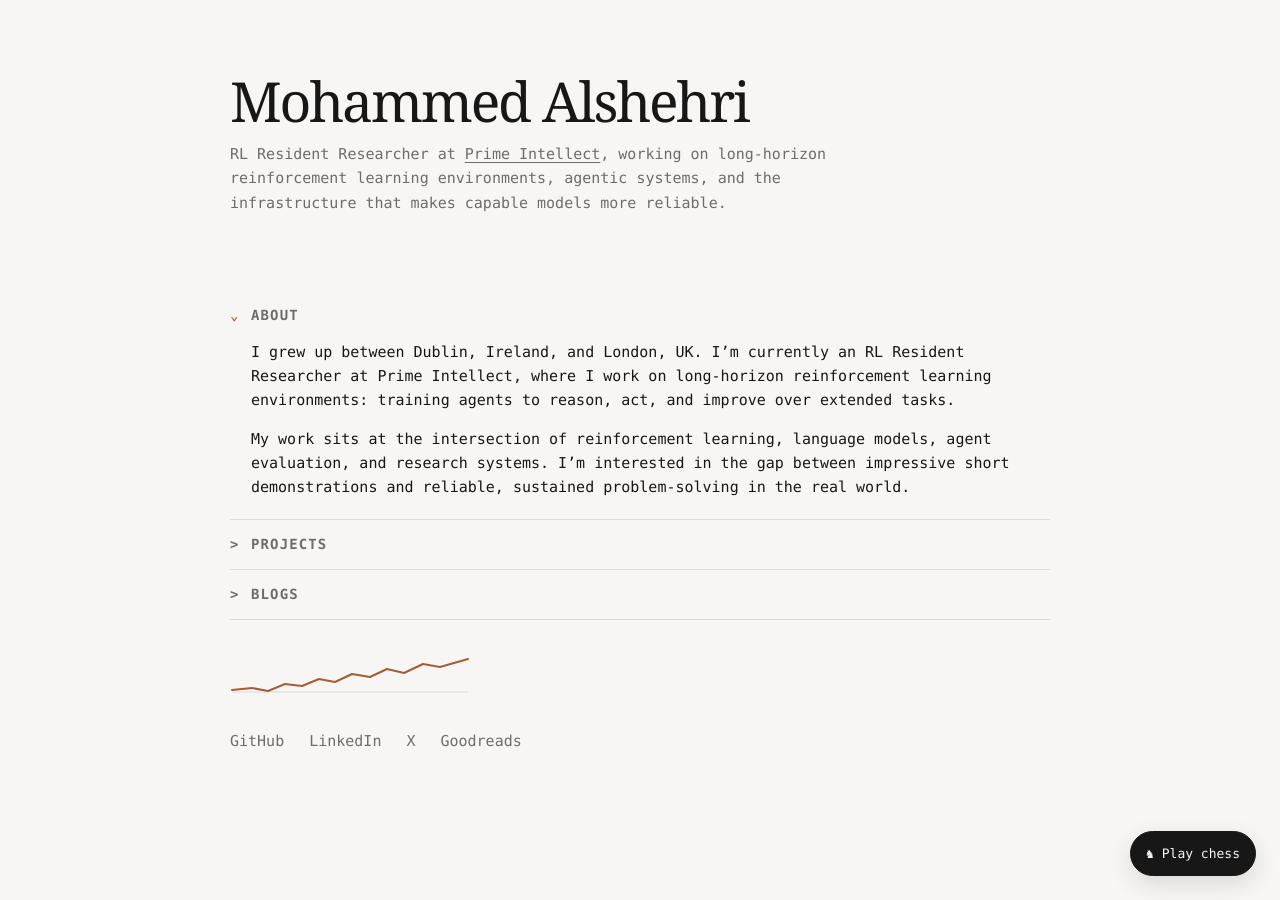
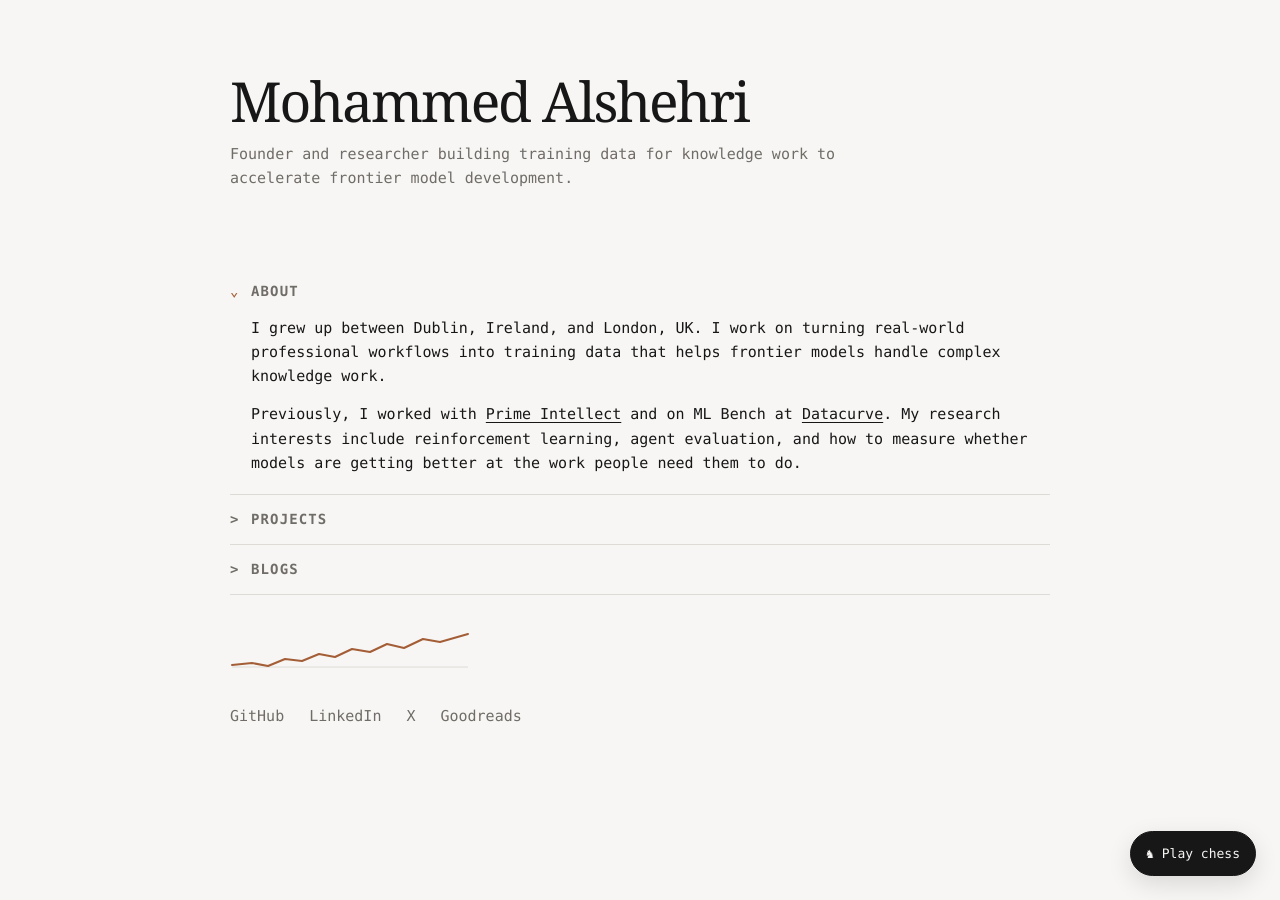
Before and after one commit to mohammed840/mohammed840.github.io, a Jekyll site: the page built from about.md, in a window 1280 px wide. Built offline with Jekyll 4.4.1, drawn with Linux system fonts in a browser that asks for light colours.

Commit message:
Update profile bio and previous work

```diff
--- a/about.md
+++ b/about.md
@@ -7,7 +7,7 @@ permalink: /about/
   <head>
     <meta charset="utf-8" />
     <meta name="viewport" content="width=device-width, initial-scale=1" />
-    <meta name="description" content="Mohammed Alshehri — RL Resident Researcher at Prime Intellect." />
+    <meta name="description" content="Mohammed Alshehri — founder and researcher building training data for knowledge work to accelerate frontier model development." />
     <title>Mohammed Alshehri</title>
     <link rel="stylesheet" href="{{ '/assets/profile.css' | relative_url }}" />
   </head>
@@ -16,8 +16,7 @@ permalink: /about/
       <header class="profile-header">
         <h1>Mohammed Alshehri</h1>
         <p class="intro">
-          RL Resident Researcher at <a href="https://www.primeintellect.ai/" target="_blank" rel="noreferrer">Prime Intellect</a>,
-          working on long-horizon reinforcement learning environments, agentic systems, and the infrastructure that makes capable models more reliable.
+          Founder and researcher building training data for knowledge work to accelerate frontier model development.
         </p>
       </header>
 
@@ -26,12 +25,13 @@ permalink: /about/
           <summary>About</summary>
           <div class="section-copy">
             <p>
-              I grew up between Dublin, Ireland, and London, UK. I’m currently an RL Resident Researcher at Prime Intellect,
-              where I work on long-horizon reinforcement learning environments: training agents to reason, act, and improve over extended tasks.
+              I grew up between Dublin, Ireland, and London, UK. I work on turning real-world professional workflows into
+              training data that helps frontier models handle complex knowledge work.
             </p>
             <p>
-              My work sits at the intersection of reinforcement learning, language models, agent evaluation, and research systems.
-              I’m interested in the gap between impressive short demonstrations and reliable, sustained problem-solving in the real world.
+              Previously, I worked with <a href="https://www.primeintellect.ai/" target="_blank" rel="noreferrer">Prime Intellect</a>
+              and on ML Bench at <a href="https://datacurve.ai/" target="_blank" rel="noreferrer">Datacurve</a>. My research interests include reinforcement learning, agent evaluation, and how to measure
+              whether models are getting better at the work people need them to do.
             </p>
           </div>
         </details>
```
